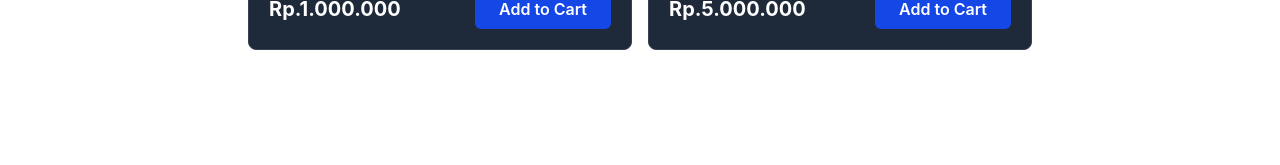
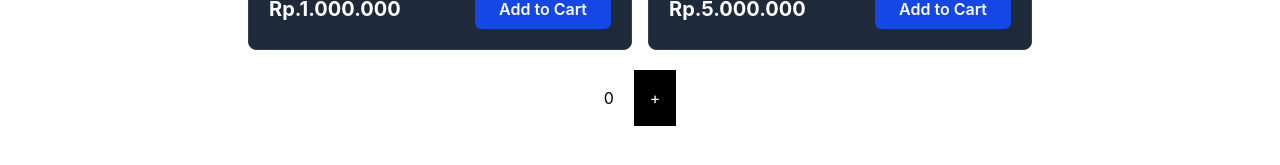
Before and after one commit to rizalirfansyah/studying-reactjs, a React (Vite) app: page /products in a window 1280 px wide. Shown: the part 535-700 px from the top of the page. Built offline with nearby package versions, Linux system fonts and the light colour scheme.

Commit message:
stud: state

```diff
--- /dev/null
+++ b/src/components/Fragments/Counter.jsx
@@ -0,0 +1,25 @@
+import React from "react";
+
+class Counter extends React.Component {
+  constructor(props) {
+    super(props);
+    this.state = {
+      count: 0,
+    };
+  }
+  render() {
+    return (
+      <div className="flex items-center">
+        <h1 className="mr-5">{this.state.count}</h1>
+        <button
+          className="bg-black text-white p-4 cursor-pointer"
+          onClick={() => this.setState({ count: this.state.count + 1 })}
+        >
+          +
+        </button>
+      </div>
+    );
+  }
+}
+
+export default Counter;
--- a/src/pages/products.jsx
+++ b/src/pages/products.jsx
@@ -1,6 +1,7 @@
 import Button from "../components/Elements/Button/index";
 import CardProduct from "../components/Fragments/CardProduct";
 import { Fragment } from "react";
+import Counter from "../components/Fragments/Counter";
 
 const products = [
   {
@@ -48,6 +49,9 @@
           </CardProduct>
         ))}
       </div>
+      <div className="flex w-full justify-center">
+        <Counter></Counter>
+      </div>
     </Fragment>
   );
 };
```
